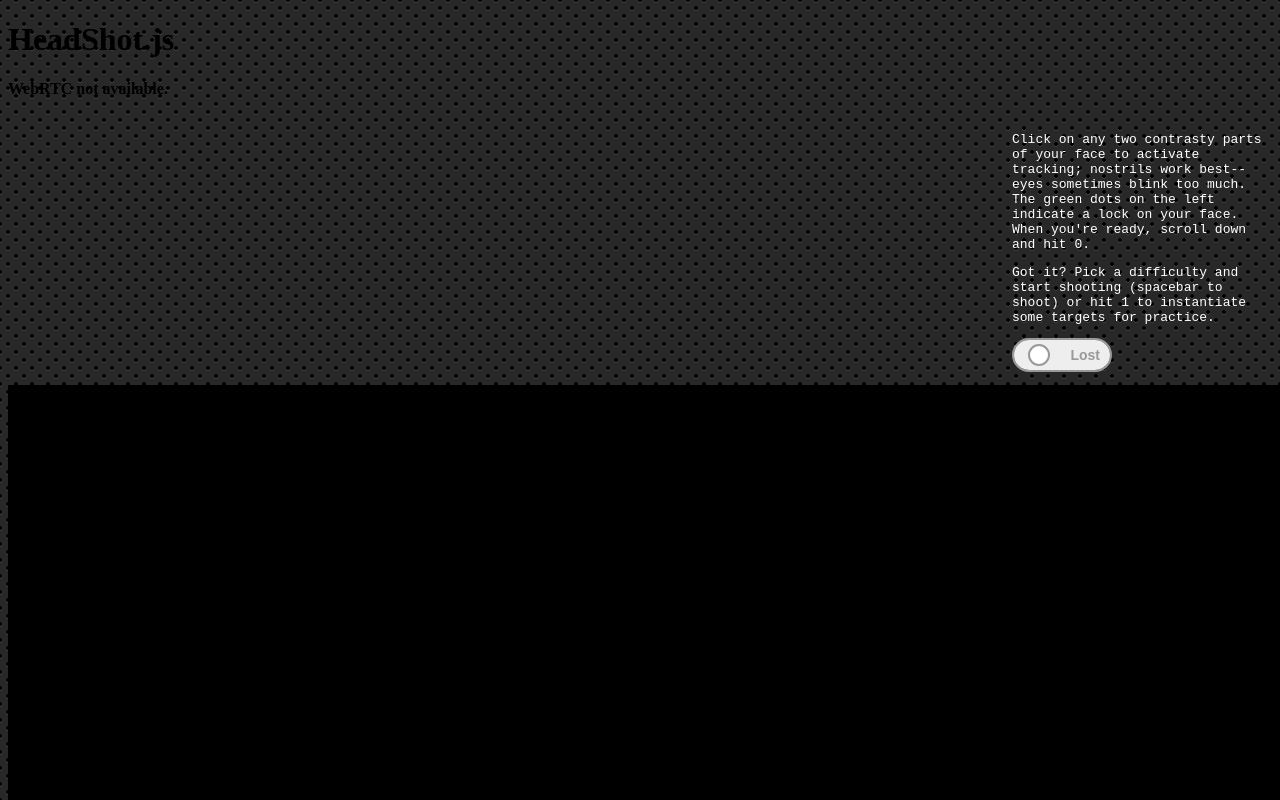
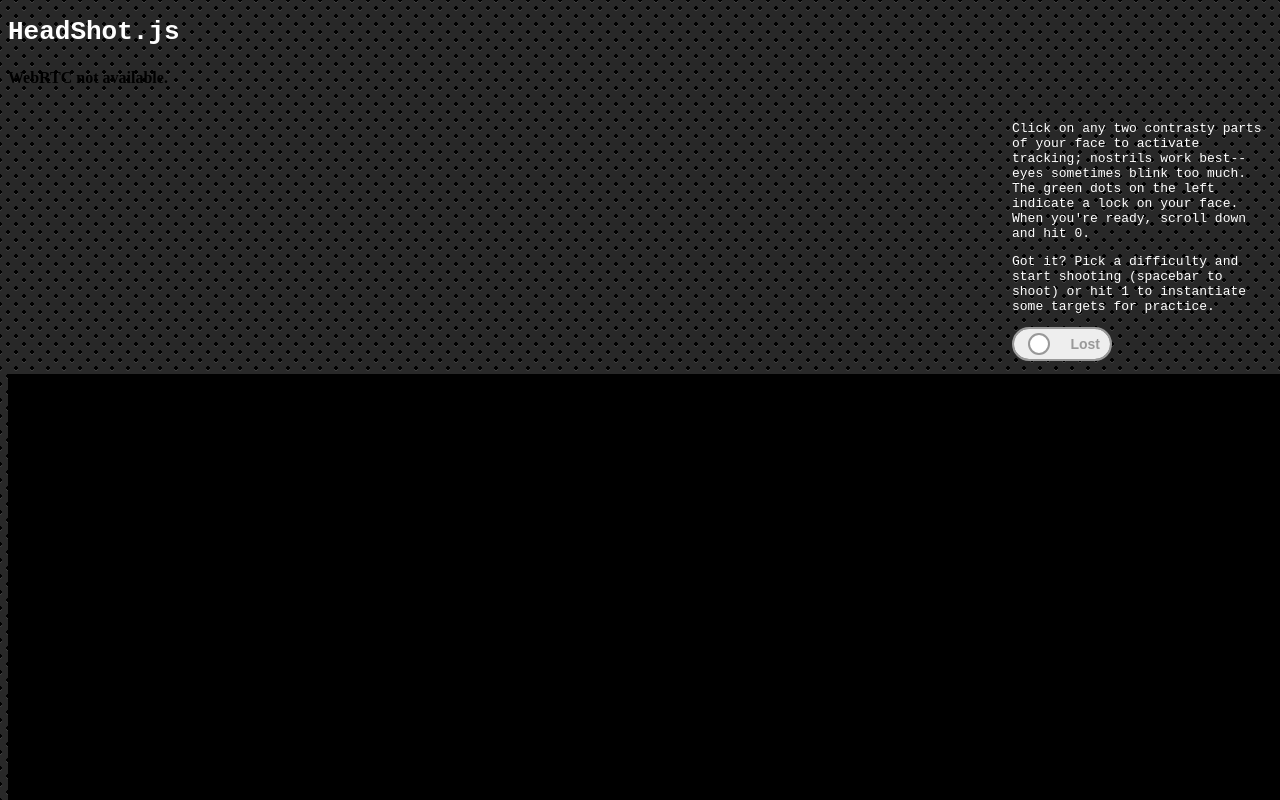
Before and after one commit to RP-3/headshot.js, a website: page public/index.html in a window 1280 px wide. Shown: the top 800 px of the page. Drawn offline with Linux system fonts and the light colour scheme.

Commit message:
added styling for game title

```diff
--- a/public/style.css
+++ b/public/style.css
@@ -6,6 +6,10 @@ body{
         radial-gradient(rgba(255,255,255,.1) 15%, transparent 20%) 8px 9px;
     background-color:#282828;
     background-size:16px 16px;
+}
+h1{
+    font-family: monospace;
+    color: white;
 }
 .dashboard {
     float: right;
```
